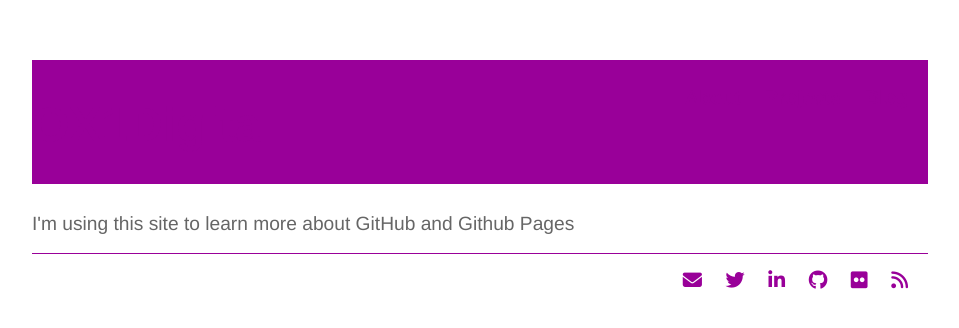
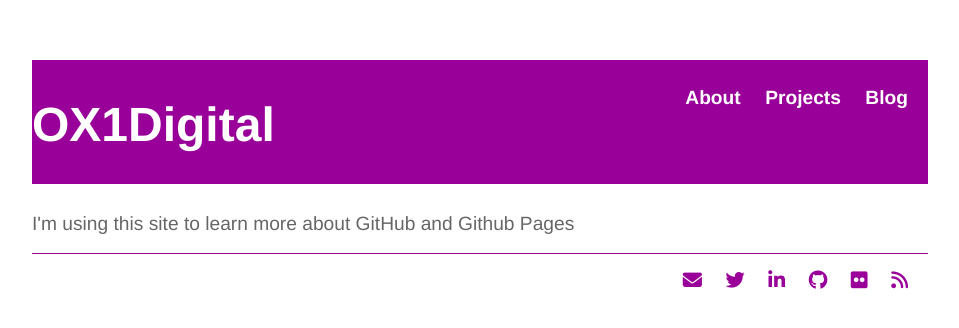
Before and after one commit to electronicdreamplant/electronicdreamplant.github.io, a Jekyll site: the page built from index.html, in a window 1280 px wide. Shown: the top 328 px of the page, without its empty margins (160-1119 px from the left). Built offline with Jekyll 4.4.1, drawn with Linux system fonts in a browser that asks for light colours; nearby versions of some CDN libraries.

Commit message:
Update main.css
changing header a style

```diff
--- a/css/main.css
+++ b/css/main.css
@@ -28,6 +28,10 @@ header h1  {
     font-size: 3em;
     color: #fff;
 }
+header a  {
+    color: #fff;
+}
+
 a {
     text-decoration: none;
     color: #990099;
```
